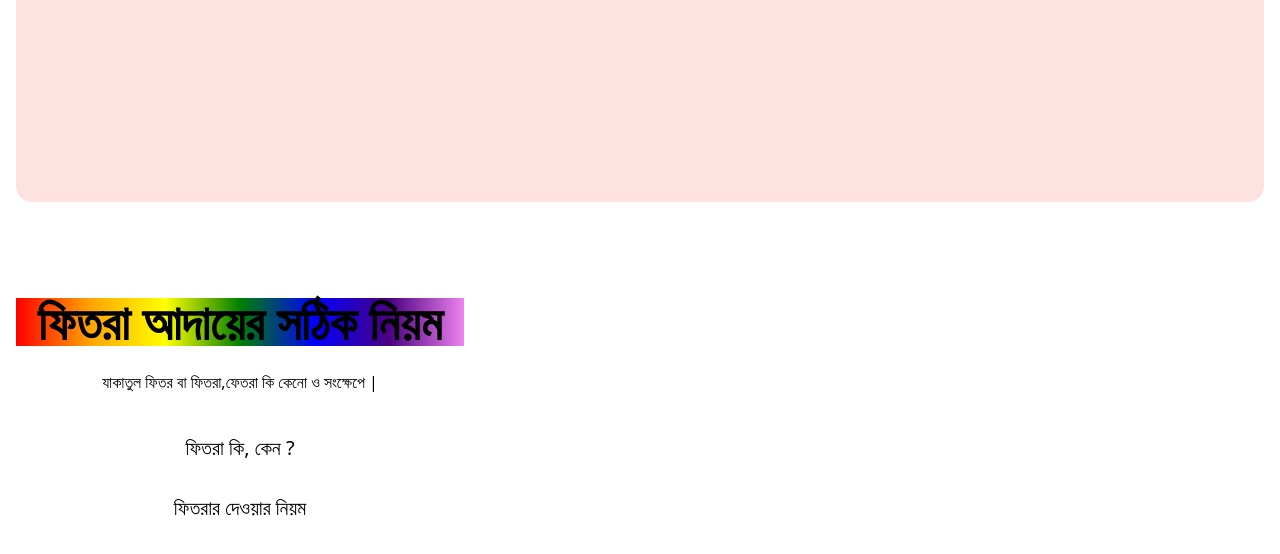
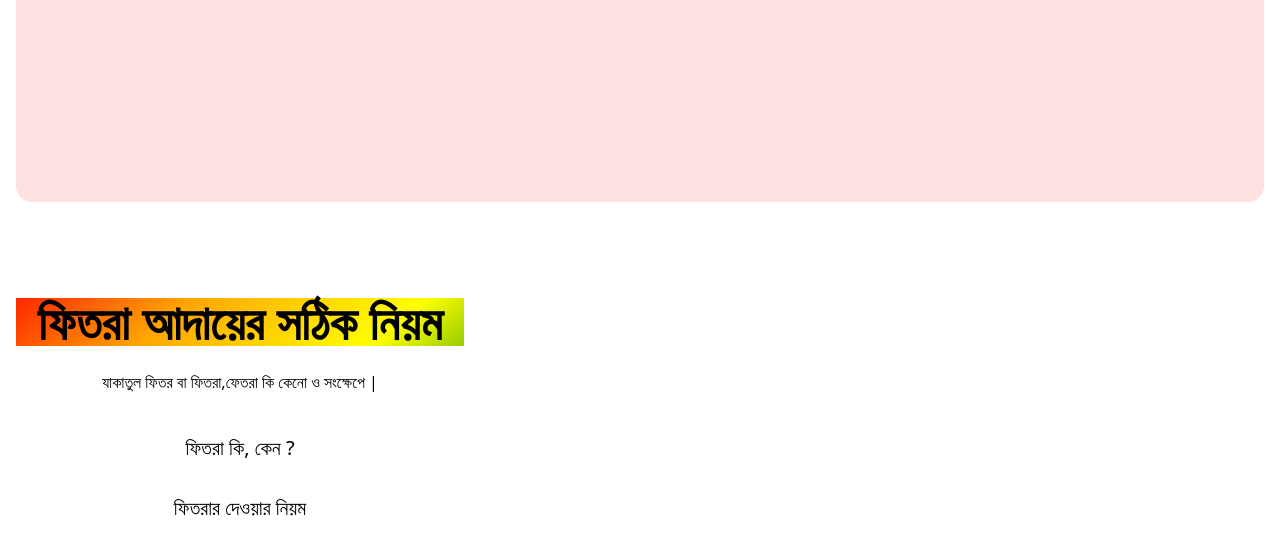
Before and after one commit to alalhosen/UTTOR-MONDOL-PARA-JAME-MASJID, a React (Vite) app: page / in a window 1280 px wide. Shown: the part 8814-9368 px from the top of the page. Built offline with nearby package versions, Linux system fonts and the light colour scheme.

Commit message:
fitra bg gradient

```diff
--- a/src/components/Home.jsx
+++ b/src/components/Home.jsx
@@ -257,7 +257,7 @@ const Home = () => {
       <div className="hero bg-base-200 min-h-screen mb-12">
         <div className="hero-content text-center">
           <div className="max-w-md">
-            <h1 className="text-5xl font-bold fitra">ফিতরা আদায়ের সঠিক নিয়ম</h1>
+            <h1 className="text-5xl font-bold fitra animate-gradient bg-300%">ফিতরা আদায়ের সঠিক নিয়ম</h1>
             <p className="py-6">
               যাকাতুল ফিতর বা ফিতরা,ফেতরা কি কেনো ও সংক্ষেপে |
             </p>
--- a/src/components/Navbar.jsx
+++ b/src/components/Navbar.jsx
@@ -23,7 +23,7 @@ const Navbar = () => {
   );
 
   return (
-    <div className="navbar navbg bg-base-200 md:py-8 py-2 fixed top-0 left-0 w-full p-4 shadow-md z-50 animate-gradient bg-300%">
+    <div className="navbar navbarBg bg-base-200 md:py-8 py-2 fixed top-0 left-0 w-full p-4 shadow-md z-50 animate-gradient bg-300%">
       <div className="navbar-start">
         <div className="dropdown">
           <div tabIndex={0} role="button" className="btn btn-ghost lg:hidden">
--- a/src/index.css
+++ b/src/index.css
@@ -11,7 +11,7 @@
     animation: animatedgradient 6s ease infinite alternate;
   }
 
-.navbg{
+.navbarBg{
   background-image:linear-gradient(40deg,pink,white,purple,yellow,teal,white,fuchsia,blue, red)
 
 }
@@ -20,7 +20,7 @@
 
 .fitra{
   background-color: red; /* For browsers that do not support gradients */
-  background-image: linear-gradient(to right, red, orange, yellow, green, blue, indigo, violet);
+  background-image: linear-gradient(140deg, red, orange, yellow, green, blue, indigo, violet);
 }
 
 
```
